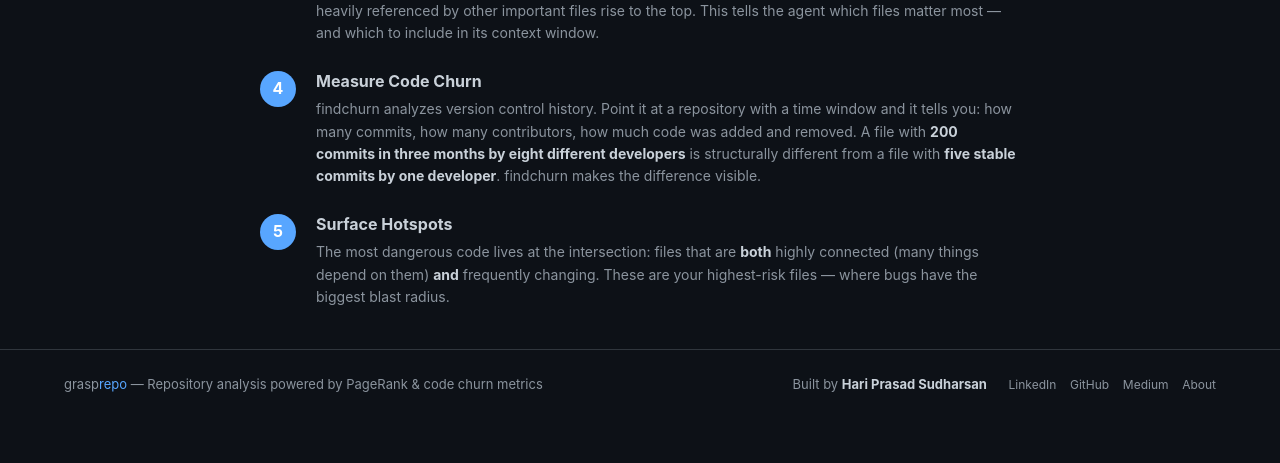
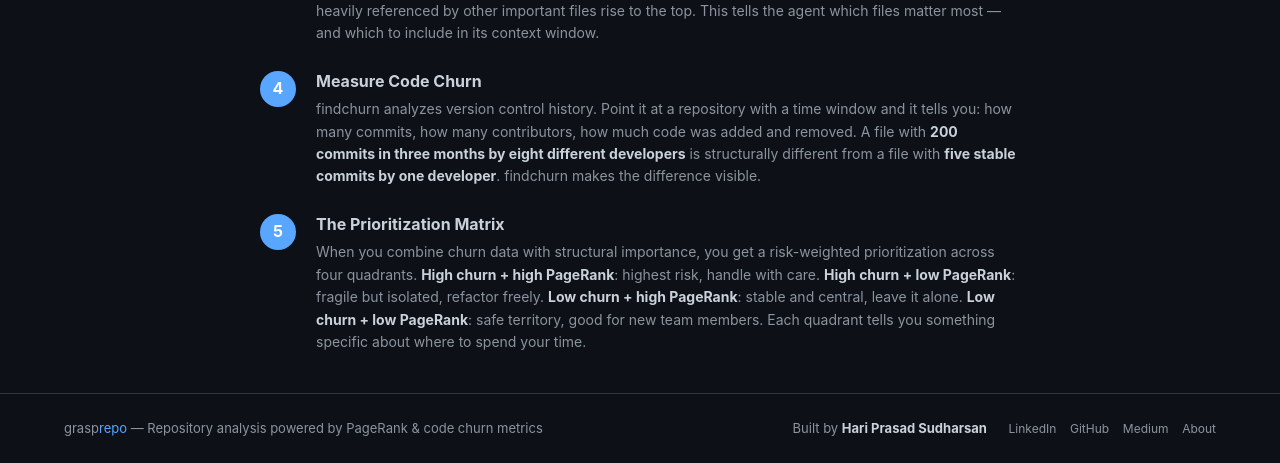
Before and after one commit to brettleehari/grasprepo, a FastAPI app: page / in a window 1280 px wide. Shown: the part 1152-1615 px from the top of the page. Before the commit the page ends 1544 px from the top, so only its background shows below. Run offline with FastAPI, Linux system fonts and the light colour scheme; some libraries are stand-ins or nearby versions.

Commit message:
Add four-quadrant Prioritization Matrix replacing simple hotspot view
- Scatter plot with color-coded quadrants: highest risk (red),
  fragile but isolated (yellow), stable & central (blue), safe (green)
- Quadrant legend explaining each zone
- Bubble size = total churn, position = commits vs PageRank
- Updated landing page step 5 to describe the matrix
- Hotspot table retained below the chart

Co-Authored-By: Claude Opus 4.6 (1M context) <noreply@anthropic.com>

```diff
--- a/web/templates/index.html
+++ b/web/templates/index.html
@@ -72,8 +72,8 @@
         <div class="step">
             <div class="step-num">5</div>
             <div class="step-content">
-                <h3>Surface Hotspots</h3>
-                <p>The most dangerous code lives at the intersection: files that are <strong>both</strong> highly connected (many things depend on them) <strong>and</strong> frequently changing. These are your highest-risk files — where bugs have the biggest blast radius.</p>
+                <h3>The Prioritization Matrix</h3>
+                <p>When you combine churn data with structural importance, you get a risk-weighted prioritization across four quadrants. <strong>High churn + high PageRank</strong>: highest risk, handle with care. <strong>High churn + low PageRank</strong>: fragile but isolated, refactor freely. <strong>Low churn + high PageRank</strong>: stable and central, leave it alone. <strong>Low churn + low PageRank</strong>: safe territory, good for new team members. Each quadrant tells you something specific about where to spend your time.</p>
             </div>
         </div>
     </div>
@@ -97,7 +97,7 @@
     <div class="section-tabs">
         <button class="tab active" data-tab="ranked" onclick="switchTab('ranked', this)">Ranked Files</button>
         <button class="tab" data-tab="churn" onclick="switchTab('churn', this)">Churn Metrics</button>
-        <button class="tab" data-tab="hotspots" onclick="switchTab('hotspots', this)">Hotspots</button>
+        <button class="tab" data-tab="hotspots" onclick="switchTab('hotspots', this)">Prioritization Matrix</button>
         <button class="tab" data-tab="ast" onclick="switchTab('ast', this)">AST Explorer</button>
         <button class="tab" data-tab="graph" onclick="switchTab('graph', this)">Dependency Graph</button>
     </div>
@@ -128,12 +128,20 @@
         </div>
     </div>
 
-    <!-- Tab: Hotspots -->
+    <!-- Tab: Prioritization Matrix -->
     <div class="tab-panel" id="panel-hotspots">
-        <p style="color:var(--text-muted);margin-bottom:12px;">Files that are both highly connected (PageRank) and frequently changed (churn) — your highest-risk code.</p>
-        <div id="hotspot-viz" style="margin-bottom:20px;">
-            <canvas id="hotspot-canvas"></canvas>
+        <h3 style="margin-bottom:8px;">The Prioritization Matrix</h3>
+        <p style="color:var(--text-muted);margin-bottom:16px;">Combining churn data with structural importance gives you a risk-weighted prioritization across four quadrants:</p>
+        <div class="quadrant-legend">
+            <div class="q-item q-danger"><strong>High Churn + High Rank:</strong> Highest risk refactoring target. The file is both fragile and consequential. Handle with care.</div>
+            <div class="q-item q-warning"><strong>High Churn + Low Rank:</strong> Fragile but isolated. Refactor freely, the blast radius is small.</div>
+            <div class="q-item q-stable"><strong>Low Churn + High Rank:</strong> Stable and central. Leave it alone unless you have a strong reason.</div>
+            <div class="q-item q-safe"><strong>Low Churn + Low Rank:</strong> Safe territory. Good place for new team members to start.</div>
         </div>
+        <div id="matrix-viz" style="margin:20px 0;">
+            <canvas id="matrix-canvas"></canvas>
+        </div>
+        <h3 style="margin:24px 0 12px;">Hotspot Files (High Churn + High Rank)</h3>
         <div class="table-wrap">
             <table id="hotspot-table">
                 <thead><tr><th>File</th><th>Hotspot Score</th><th>PageRank</th><th>Commits</th><th>Total Churn</th><th>Centrality</th></tr></thead>
@@ -269,7 +277,7 @@ function switchTab(name, el) {
     el.classList.add('active');
     document.getElementById('panel-' + name).classList.add('active');
     if (name === 'graph') drawGraph(window._graphData);
-    if (name === 'hotspots') drawHotspotViz(window._analysisData.hotspots);
+    if (name === 'hotspots') drawPrioritizationMatrix(window._analysisData);
 }
 
 /* ---- Render ---- */
@@ -331,18 +339,16 @@ function renderResults(data) {
     renderAstTree(data.repomap.ast_tree || []);
 }
 
-/* ---- Hotspots ---- */
+/* ---- Prioritization Matrix ---- */
 function renderHotspots(hotspots, churn) {
     if (hotspots.length === 0) {
         document.querySelector('#hotspot-table tbody').innerHTML =
             '<tr><td colspan="6" style="text-align:center;color:var(--text-muted);padding:24px;">' +
-            'No hotspots detected. ' +
+            'No hotspot files found. ' +
             (!churn.top_files || churn.top_files.length === 0
-                ? 'No churn data was found, so hotspots cannot be computed.'
-                : 'The high-rank and high-churn files did not overlap.') + '</td></tr>';
-        document.getElementById('hotspot-viz').style.display = 'none';
+                ? 'No churn data was available to cross-reference.'
+                : 'No files appeared in both the high-rank and high-churn sets.') + '</td></tr>';
     } else {
-        document.getElementById('hotspot-viz').style.display = 'block';
         document.querySelector('#hotspot-table tbody').innerHTML = hotspots.map(h =>
             `<tr class="hotspot-row">
                 <td>${h.file}</td>
@@ -354,58 +360,118 @@ function renderHotspots(hotspots, churn) {
     }
 }
 
-/* ---- Hotspot Bubble Chart ---- */
-function drawHotspotViz(hotspots) {
-    const canvas = document.getElementById('hotspot-canvas');
-    if (!hotspots || !hotspots.length) return;
+function drawPrioritizationMatrix(data) {
+    const canvas = document.getElementById('matrix-canvas');
+    if (!canvas) return;
     const ctx = canvas.getContext('2d');
     const rect = canvas.parentElement.getBoundingClientRect();
-    canvas.width = rect.width; canvas.height = 340;
+    canvas.width = rect.width; canvas.height = 480;
     ctx.clearRect(0, 0, canvas.width, canvas.height);
 
-    const pad = 60;
-    const w = canvas.width - pad * 2, h = canvas.height - pad * 2;
-    const maxPR = Math.max(...hotspots.map(d => d.pagerank_score)) || 1;
-    const maxCommits = Math.max(...hotspots.map(d => d.commits)) || 1;
-    const maxChurn = Math.max(...hotspots.map(d => d.total_churn)) || 1;
-    const maxScore = Math.max(...hotspots.map(d => d.hotspot_score)) || 1;
+    // Build merged dataset: match ranked files to churn files
+    const churnMap = {};
+    (data.churn.top_files || []).forEach(f => { churnMap[f.filename] = f; });
+    const ranked = data.repomap.ranked_files || [];
+
+    const points = [];
+    ranked.forEach(r => {
+        let churnData = null;
+        for (const [cname, cd] of Object.entries(churnMap)) {
+            if (r.file.endsWith(cname) || cname.endsWith(r.file) || r.file === cname) {
+                churnData = cd; break;
+            }
+        }
+        points.push({
+            file: r.file,
+            pagerank: r.pagerank_score,
+            commits: churnData ? churnData.commits : 0,
+            churn: churnData ? churnData.total_churn : 0,
+        });
+    });
+
+    if (!points.length) {
+        ctx.fillStyle = '#8b949e'; ctx.font = '14px sans-serif'; ctx.textAlign = 'center';
+        ctx.fillText('No data to display', canvas.width / 2, 240); return;
+    }
+
+    const pad = { top: 40, right: 30, bottom: 50, left: 70 };
+    const w = canvas.width - pad.left - pad.right;
+    const h = canvas.height - pad.top - pad.bottom;
+    const maxCommits = Math.max(...points.map(p => p.commits), 1);
+    const maxPR = Math.max(...points.map(p => p.pagerank)) || 1;
+    const medianCommits = maxCommits * 0.3;
+    const medianPR = maxPR * 0.3;
+
+    // Quadrant backgrounds
+    const midX = pad.left + (medianCommits / maxCommits) * w;
+    const midY = pad.top + h - (medianPR / maxPR) * h;
+
+    ctx.fillStyle = 'rgba(248, 81, 73, 0.06)';
+    ctx.fillRect(midX, pad.top, pad.left + w - midX, midY - pad.top);
+    ctx.fillStyle = 'rgba(88, 166, 255, 0.06)';
+    ctx.fillRect(pad.left, pad.top, midX - pad.left, midY - pad.top);
+    ctx.fillStyle = 'rgba(210, 153, 34, 0.06)';
+    ctx.fillRect(midX, midY, pad.left + w - midX, pad.top + h - midY);
+    ctx.fillStyle = 'rgba(63, 185, 80, 0.06)';
+    ctx.fillRect(pad.left, midY, midX - pad.left, pad.top + h - midY);
+
+    // Quadrant labels
+    ctx.font = '12px sans-serif'; ctx.globalAlpha = 0.5;
+    ctx.fillStyle = '#f85149'; ctx.textAlign = 'right';
+    ctx.fillText('HIGHEST RISK', pad.left + w - 8, pad.top + 16);
+    ctx.fillStyle = '#58a6ff'; ctx.textAlign = 'left';
+    ctx.fillText('STABLE & CENTRAL', pad.left + 8, pad.top + 16);
+    ctx.fillStyle = '#d29922'; ctx.textAlign = 'right';
+    ctx.fillText('FRAGILE BUT ISOLATED', pad.left + w - 8, pad.top + h - 8);
+    ctx.fillStyle = '#3fb950'; ctx.textAlign = 'left';
+    ctx.fillText('SAFE TERRITORY', pad.left + 8, pad.top + h - 8);
+    ctx.globalAlpha = 1;
+
+    // Divider lines
+    ctx.strokeStyle = '#30363d'; ctx.lineWidth = 1; ctx.setLineDash([4, 4]);
+    ctx.beginPath(); ctx.moveTo(midX, pad.top); ctx.lineTo(midX, pad.top + h); ctx.stroke();
+    ctx.beginPath(); ctx.moveTo(pad.left, midY); ctx.lineTo(pad.left + w, midY); ctx.stroke();
+    ctx.setLineDash([]);
 
     // Axes
     ctx.strokeStyle = '#30363d'; ctx.lineWidth = 1;
-    ctx.beginPath(); ctx.moveTo(pad, pad); ctx.lineTo(pad, pad + h); ctx.lineTo(pad + w, pad + h); ctx.stroke();
-    ctx.fillStyle = '#8b949e'; ctx.font = '12px sans-serif';
-    ctx.textAlign = 'center';
-    ctx.fillText('Commits (churn frequency)', pad + w/2, canvas.height - 8);
-    ctx.save(); ctx.translate(14, pad + h/2); ctx.rotate(-Math.PI/2);
-    ctx.fillText('PageRank (importance)', 0, 0); ctx.restore();
+    ctx.beginPath(); ctx.moveTo(pad.left, pad.top); ctx.lineTo(pad.left, pad.top + h);
+    ctx.lineTo(pad.left + w, pad.top + h); ctx.stroke();
+    ctx.fillStyle = '#8b949e'; ctx.font = '12px sans-serif'; ctx.textAlign = 'center';
+    ctx.fillText('Commits (churn frequency)', pad.left + w / 2, canvas.height - 8);
+    ctx.save(); ctx.translate(16, pad.top + h / 2); ctx.rotate(-Math.PI / 2);
+    ctx.fillText('PageRank (structural importance)', 0, 0); ctx.restore();
 
-    // Bubbles
-    hotspots.forEach(d => {
-        const x = pad + (d.commits / maxCommits) * w;
-        const y = pad + h - (d.pagerank_score / maxPR) * h;
-        const r = 8 + (d.total_churn / maxChurn) * 30;
-        const t = d.hotspot_score / maxScore;
+    // Plot points
+    const maxChurn = Math.max(...points.map(p => p.churn), 1);
+    points.forEach(p => {
+        const x = pad.left + (p.commits / maxCommits) * w;
+        const y = pad.top + h - (p.pagerank / maxPR) * h;
+        const r = 4 + (p.churn / maxChurn) * 18;
 
-        // Color: green (low risk) -> yellow -> red (high risk)
-        const red = Math.round(248 * t + 63 * (1-t));
-        const green = Math.round(81 * t + 185 * (1-t));
-        const blue = Math.round(73 * t + 80 * (1-t));
-        ctx.globalAlpha = 0.7;
+        const isHighChurn = p.commits > medianCommits;
+        const isHighRank = p.pagerank > medianPR;
+        let color;
+        if (isHighChurn && isHighRank) color = '#f85149';
+        else if (isHighChurn && !isHighRank) color = '#d29922';
+        else if (!isHighChurn && isHighRank) color = '#58a6ff';
+        else color = '#3fb950';
+
+        ctx.globalAlpha = 0.6;
         ctx.beginPath(); ctx.arc(x, y, r, 0, Math.PI * 2);
-        ctx.fillStyle = `rgb(${red},${green},${blue})`; ctx.fill();
-        ctx.strokeStyle = `rgba(${red},${green},${blue},0.9)`; ctx.lineWidth = 1.5; ctx.stroke();
+        ctx.fillStyle = color; ctx.fill();
         ctx.globalAlpha = 1;
 
-        // Label
-        const parts = d.file.split('/');
-        const lbl = parts.length > 1 ? parts.slice(-1)[0] : d.file;
-        ctx.fillStyle = '#c9d1d9'; ctx.font = '11px sans-serif'; ctx.textAlign = 'center';
-        ctx.fillText(lbl, x, y - r - 4);
+        if (r > 10 || p.pagerank > maxPR * 0.5 || p.commits > maxCommits * 0.5) {
+            const parts = p.file.split('/');
+            const lbl = parts.length > 1 ? parts.slice(-1)[0] : p.file;
+            ctx.fillStyle = '#c9d1d9'; ctx.font = '10px sans-serif'; ctx.textAlign = 'center';
+            ctx.fillText(lbl, x, y - r - 3);
+        }
     });
 
-    // Legend
     ctx.fillStyle = '#8b949e'; ctx.font = '11px sans-serif'; ctx.textAlign = 'left';
-    ctx.fillText('Bubble size = total churn    Color = hotspot risk (green=low, red=high)', pad, pad - 10);
+    ctx.fillText('Bubble size = total churn (lines changed)', pad.left, pad.top - 12);
 }
 
 /* ---- AST Tree ---- */
```
Also changed, not shown: web/static/style.css (+26 -2 lines).
